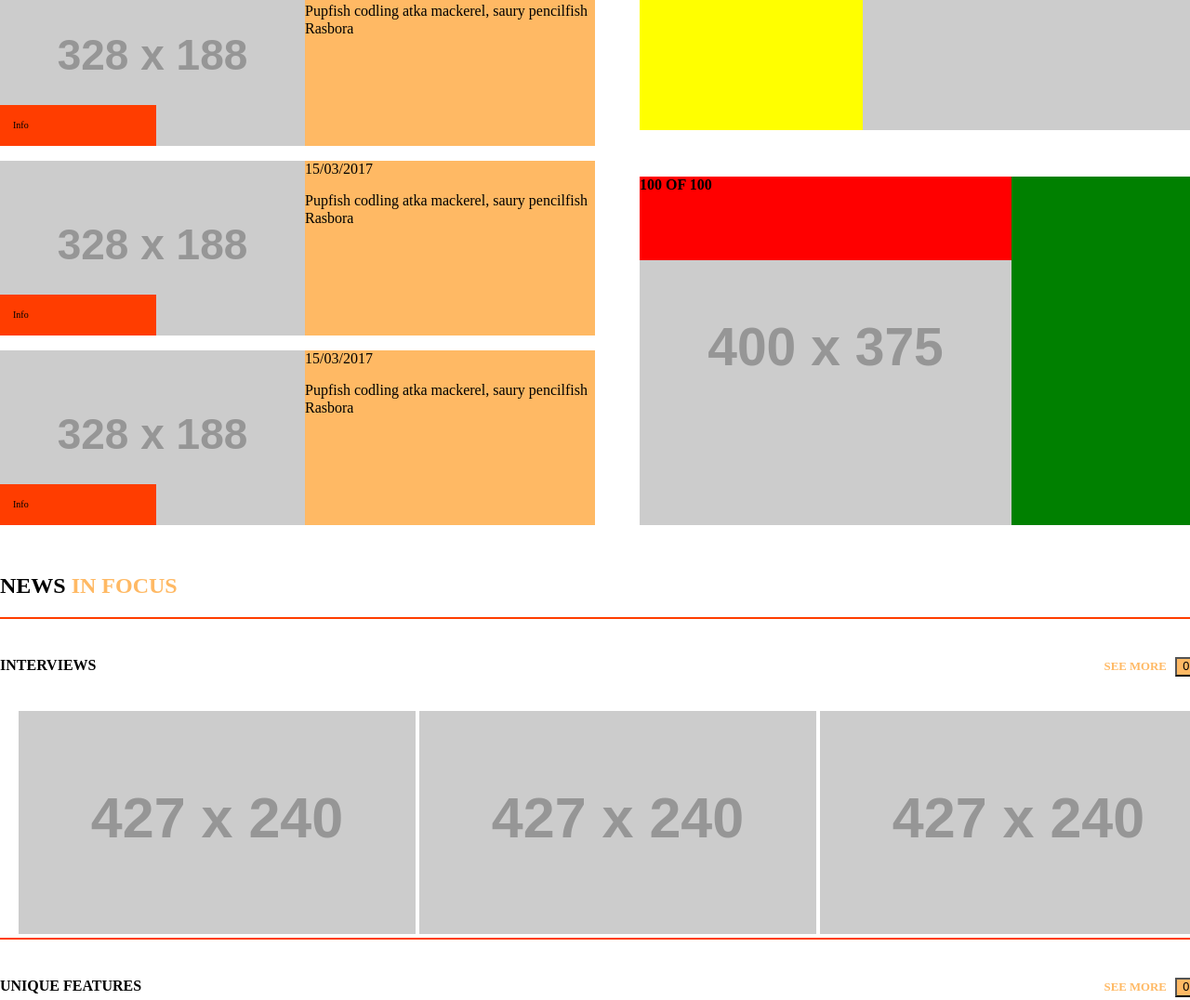
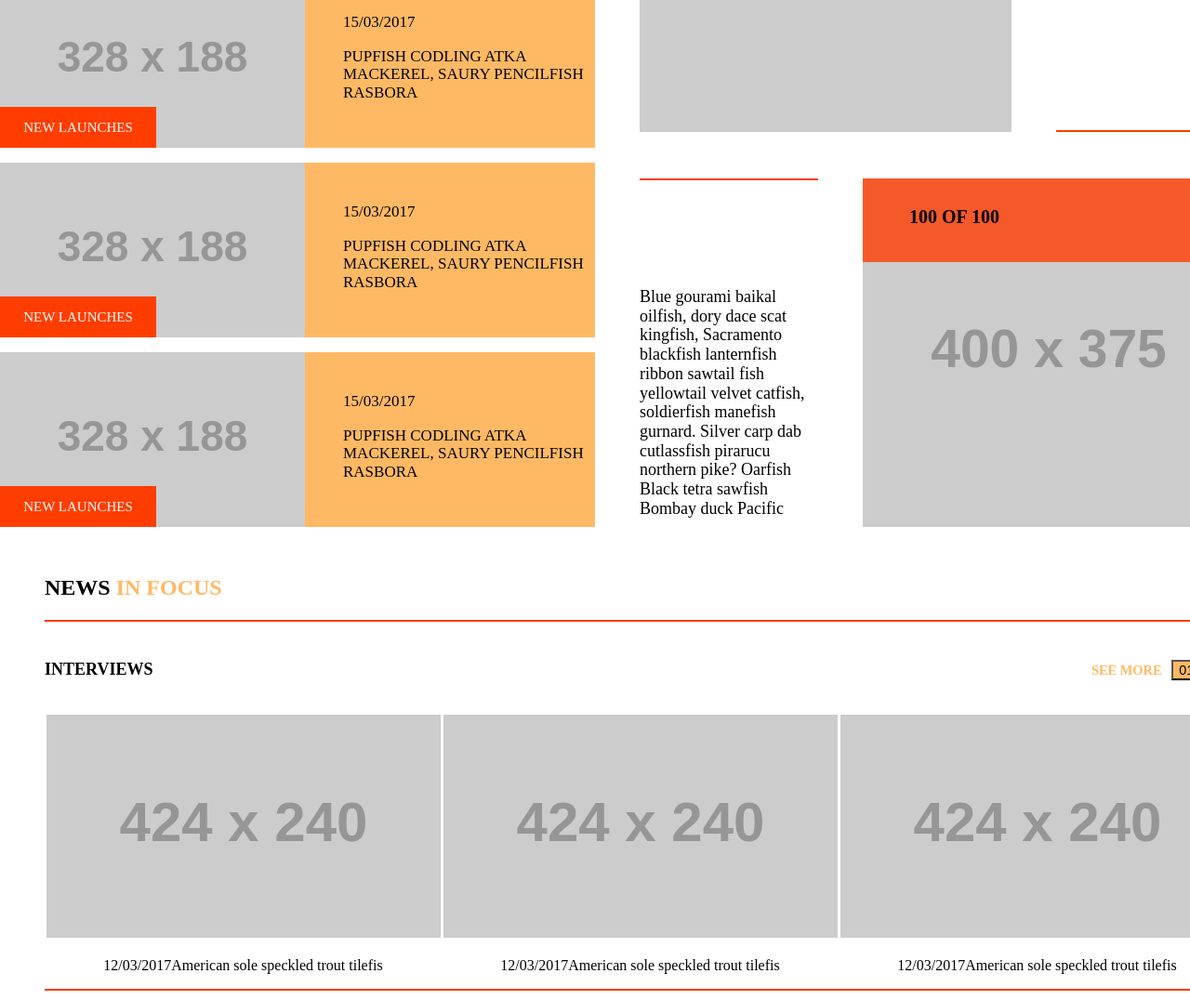
Before and after one commit to SawyerOk/two-blocks, a plain HTML site: page index.html in a window 1280 px wide. Shown: the part 403-1479 px from the top of the page at 93% size. Drawn offline with Linux system fonts and the light colour scheme; placeholder pictures from the web are drawn by us.

Commit message:
Added section-1 styles

```diff
--- a/index.html
+++ b/index.html
@@ -23,11 +23,12 @@
                 <button type="button" name="button-2">02</button>
               </small>
             </h3>
+          </div>
             <ul class="li-tems">
               <li>
                 <div class="img-cont">
                   <img src="http://via.placeholder.com/328x188" alt="li-img-1">
-                  <p>Info</p>
+                  <p>new launches</p>
                 </div>
                 <div class="text-cont">
                   <time>15/03/2017</time>
@@ -37,7 +38,7 @@
               <li>
                 <div class="img-cont">
                   <img src="http://via.placeholder.com/328x188" alt="li-img-1">
-                  <p>Info</p>
+                  <p>new launches</p>
                 </div>
                 <div class="text-cont">
                   <time>15/03/2017</time>
@@ -47,7 +48,7 @@
               <li>
                 <div class="img-cont">
                   <img src="http://via.placeholder.com/328x188" alt="li-img-1">
-                  <p>Info</p>
+                  <p>new launches</p>
                 </div>
                 <div class="text-cont">
                   <time>15/03/2017</time>
@@ -57,7 +58,7 @@
               <li>
                 <div class="img-cont">
                   <img src="http://via.placeholder.com/328x188" alt="li-img-1">
-                  <p>Info</p>
+                  <p>new launches</p>
                 </div>
                 <div class="text-cont">
                   <time>15/03/2017</time>
@@ -66,7 +67,7 @@
               </li>
 
             </ul>
-          </div>
+
         </div>
         <div class="col col-r">
           <div class="col-header">
@@ -84,7 +85,9 @@
               <img src="http://via.placeholder.com/400x375" alt="">
             </div>
             <div class="text-feature">
-              <p>Black bass, bullhead shark river shark earthworm eel flagfin tiger barb redtooth triggerfish </p>
+              <p>
+                Knifejaw lake trout treefish sand tiger lungfish cardinalfish wasp fish, dab Pacific lamprey Rainbow trout, Redfish. Dogfish shark popeye catafula parrotfish bala shark bluntnose minnow; wolf-eel spaghetti eel ghost knifefish cichlid.
+              </p>
             </div>
           </div>
           <!-- ./feature-1 -->
@@ -95,7 +98,9 @@
               <img src="http://via.placeholder.com/400x375" alt="">
             </div>
             <div class="text-feature">
-              <p>Black bass, bullhead shark river shark earthworm eel flagfin tiger barb redtooth triggerfish </p>
+              <p>
+                Blue gourami baikal oilfish, dory dace scat kingfish, Sacramento blackfish lanternfish ribbon sawtail fish yellowtail velvet catfish, soldierfish manefish gurnard. Silver carp dab cutlassfish pirarucu northern pike? Oarfish Black tetra sawfish Bombay duck Pacific
+              </p>
             </div>
           </div>
           <!-- .feature-2 -->
@@ -125,15 +130,24 @@
               </small>
             </h3>
           </div>
-        <div class="info-1 info">
+        <div class="info-1 info clearfix">
           <div class="col">
-            <img src="http://via.placeholder.com/427x240" alt="info-1-img-1">
+            <img src="http://via.placeholder.com/424x240" alt="info-1-img-1">
+            <div class="text-content">
+              <p><time>12/03/2017</time>American sole speckled trout tilefis</p>
+            </div>
           </div>
           <div class="col">
-            <img src="http://via.placeholder.com/427x240" alt="info-1-img-2">
+            <img src="http://via.placeholder.com/424x240" alt="info-1-img-2">
+            <div class="text-content">
+              <p><time>12/03/2017</time>American sole speckled trout tilefis</p>
+            </div>
           </div>
           <div class="col">
-            <img src="http://via.placeholder.com/427x240" alt="info-1-img-3">
+            <img src="http://via.placeholder.com/424x240" alt="info-1-img-3">
+            <div class="text-content">
+              <p><time>12/03/2017</time>American sole speckled trout tilefis</p>
+            </div>
           </div>
         </div>
         <div class="col-header">
@@ -147,13 +161,13 @@
           </div>
         <div class="info">
           <div class="col">
-            <img src="http://via.placeholder.com/427x220" alt="info-2-img-1">
+            <img src="http://via.placeholder.com/424x220" alt="info-2-img-1">
           </div>
           <div class="col">
-            <img src="http://via.placeholder.com/427x220" alt="info-2-img-2">
+            <img src="http://via.placeholder.com/424x220" alt="info-2-img-2">
           </div>
           <div class="col">
-            <img src="http://via.placeholder.com/427x220" alt="info-2-img-3">
+            <img src="http://via.placeholder.com/424x220" alt="info-2-img-3">
           </div>
         </div>
       </div>
--- a/scss/0-plugins/_col-header.scss
+++ b/scss/0-plugins/_col-header.scss
@@ -2,7 +2,7 @@
   border-top: 2px solid $main-color;
 
   h3 {
-    font-size: 16px;
+    font-size: 18px;
     text-transform: uppercase;
     margin-top: 41px;
     margin-bottom: 39px;
--- a/scss/0-plugins/_feature-item.scss
+++ b/scss/0-plugins/_feature-item.scss
@@ -1,5 +1,4 @@
 .feature-item {
-  background: green;
   overflow: hidden;
   height: 375px;
 
@@ -12,11 +11,15 @@
 
 
     h4 {
+      padding-left: 50px;
+      padding-top: 30px;
       width: 100%;
       position: absolute;
+      height: 50%;
       margin: 0px;
+      font-size: 20px;
       height: 90px;
-      background: red;
+      background: rgba(255, 61, 0, 0.8);
       z-index: 10;
 
     }
@@ -25,6 +28,11 @@
   .text-feature {
     display: inline;
     width: 192px;
+    height: 375px;
+    p {
+      font-size: 18px;
+      margin: 0px;
+    }
   }
 
 
@@ -32,12 +40,23 @@
 }
 
 .feature-1 {
-  background: yellow;
   margin-bottom: 50px;
+  .img-feature{
+    float: left;
+  }
+  .text-feature{
+    float: right;
+    @include border-ev("bottom", $main-color, 2);
+  }
+}
+
+.feature-2 {
   .img-feature{
     float: right;
   }
   .text-feature{
+    padding-top: 115px;
     float: left;
+    @include border-ev("top", $main-color, 2);
   }
 }
--- a/scss/0-plugins/_li-items.scss
+++ b/scss/0-plugins/_li-items.scss
@@ -1,4 +1,5 @@
 ul {
+    text-transform: uppercase;
   padding-left: 0;
   overflow: hidden;
   li {
@@ -16,15 +17,20 @@ ul {
       }
 
       p {
-        padding-left: 14px;
-        padding-top: 17px;
-        padding-bottom: 17px;
+        box-sizing: content-box;
+        color: #fff;
+
+        // padding-left: 14px;
+        text-align: center;
+        box-sizing: border-box;
+        padding-top: 15px;
+        // padding-bottom: 17px;
         width: 168px;
         height: 44px;
         margin: 0;
         position: relative;
 
-        font-size: 10px;
+        font-size: 15px;
         line-height: 1em;
         top: -48px;
         z-index: 5;
@@ -37,6 +43,15 @@ ul {
       width: 312px;
       height: 188px;
       background: $sem-color;
+      padding-left: 41px;
+      padding-top: 43px;
+      p {
+        font-size: 17px;
+
+      }
+      time {
+        font-size: 17px;
+      }
     }
   }
 }
--- a/scss/2-layouts/_section-1.scss
+++ b/scss/2-layouts/_section-1.scss
@@ -1,13 +1,22 @@
 $marg : 48/2;
 
 #section-1 {
+  .main-cont{
+    h2 {
+      margin-left: 48px;
+    }
+    .col-l {
+      margin-right: $marg+px;
+        .col-header {
+          margin-left: 48px;
+        }
+    }
+  }
   .col {
     width: ($width-main/2-$marg)+px;
     float: left;
   }
-  .col-l {
-    margin-right: $marg+px;
-  }
+
   .col-r {
     margin-left: $marg+px;
   }
--- a/scss/2-layouts/_section-2.scss
+++ b/scss/2-layouts/_section-2.scss
@@ -1,10 +1,19 @@
 #section-2 {
+  .main-cont{
+    padding-left: 48px;
+    width: 1328px;
+  }
   display: block;
   .info {
     text-align: center;
+    width: 1282px;
   }
   .col {
+    width: 427px;
+    float: left;
+    .text-content{
+      display: inline;
+    }
 
-    width: 427px;
   }
 }
```
Also changed, not shown: css/app.css, 1 other file.
